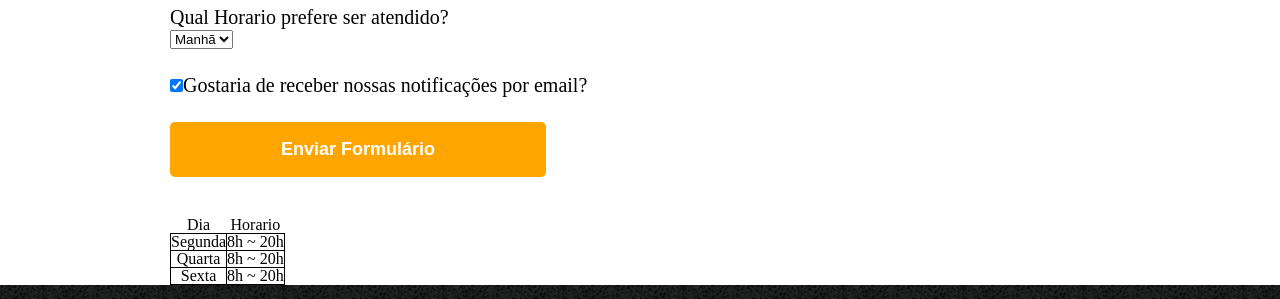
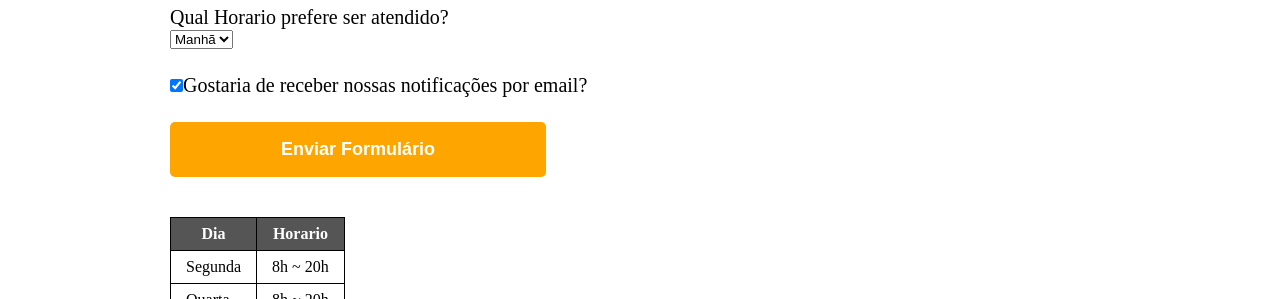
Before and after one commit to soarezlucas02/barbearia-site, a plain HTML site: page htmlcss-part1/contato.html in a window 1280 px wide. Shown: the part 935-1234 px from the top of the page. Drawn offline with Linux system fonts and the light colour scheme.

Commit message:
estilizando formulario e terminando a 3 parte do curso

```diff
--- a/htmlcss-part1/style.css
+++ b/htmlcss-part1/style.css
@@ -138,7 +138,17 @@ form label, form legend{
     transform: scale(1.2);
 }
 
-table td{
-    text-align: center;
+table{
+    margin: 20px 0 40px;
+}
+
+thead{
+    background-color: #555555;
+    color: white;
+    font-weight: bold;
+}
+
+td, th{
     border: 1px solid black;
+    padding: 8px 15px;
 }
```
Also changed, not shown: htmlcss-part1/contato.html (+0 -1 lines).
